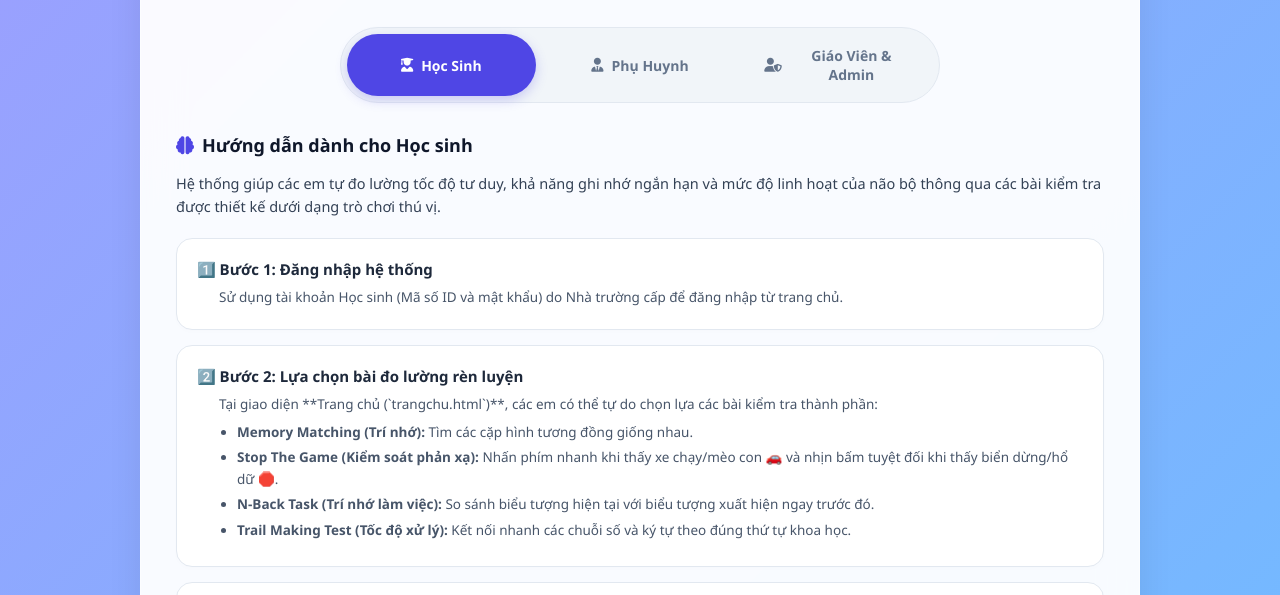
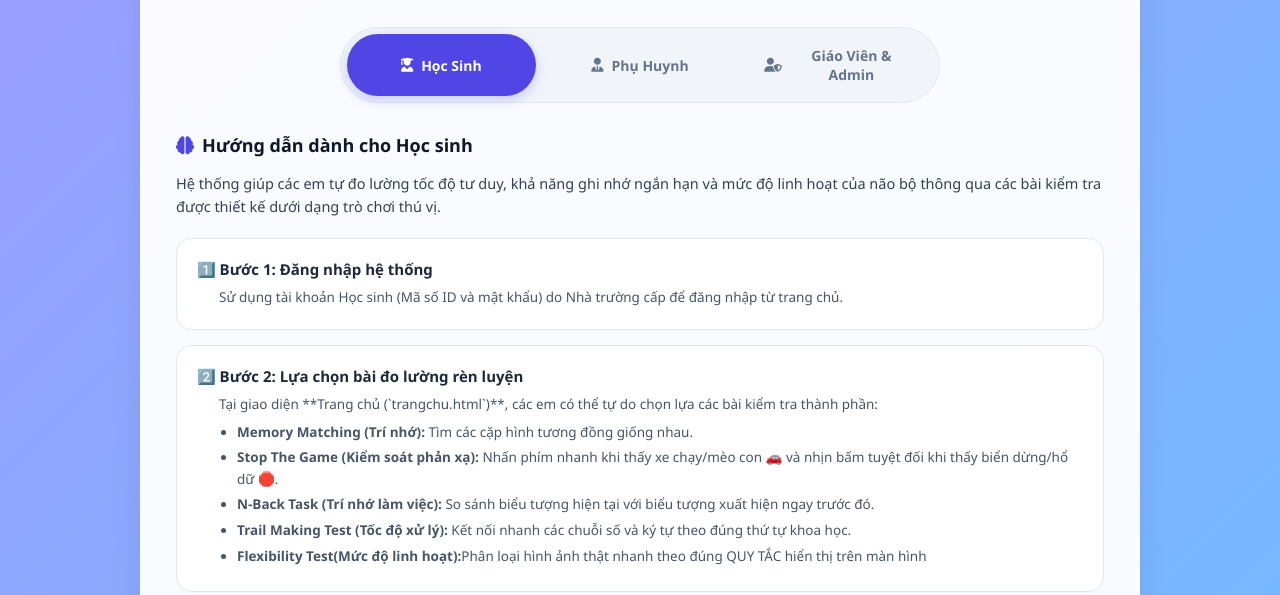
Before and after one commit to TLHD-VN/.com, a plain HTML site: page Code/huongdan.html in a window 1280 px wide. Shown: the part 154-749 px from the top of the page. Drawn offline with Linux system fonts and the light colour scheme.

Commit message:
Update huongdan.html

```diff
--- a/Code/huongdan.html
+++ b/Code/huongdan.html
@@ -181,6 +181,7 @@
                     <li><b>Stop The Game (Kiểm soát phản xạ):</b> Nhấn phím nhanh khi thấy xe chạy/mèo con 🚗 và nhịn bấm tuyệt đối khi thấy biển dừng/hổ dữ 🛑.</li>
                     <li><b>N-Back Task (Trí nhớ làm việc):</b> So sánh biểu tượng hiện tại với biểu tượng xuất hiện ngay trước đó.</li>
                     <li><b>Trail Making Test (Tốc độ xử lý):</b> Kết nối nhanh các chuỗi số và ký tự theo đúng thứ tự khoa học.</li>
+					<li><b>Flexibility Test(Mức độ linh hoạt):</b>Phân loại hình ảnh thật nhanh theo đúng QUY TẮC hiển thị trên màn hình</li>
                 </ul>
             </div>
         </div>
```
